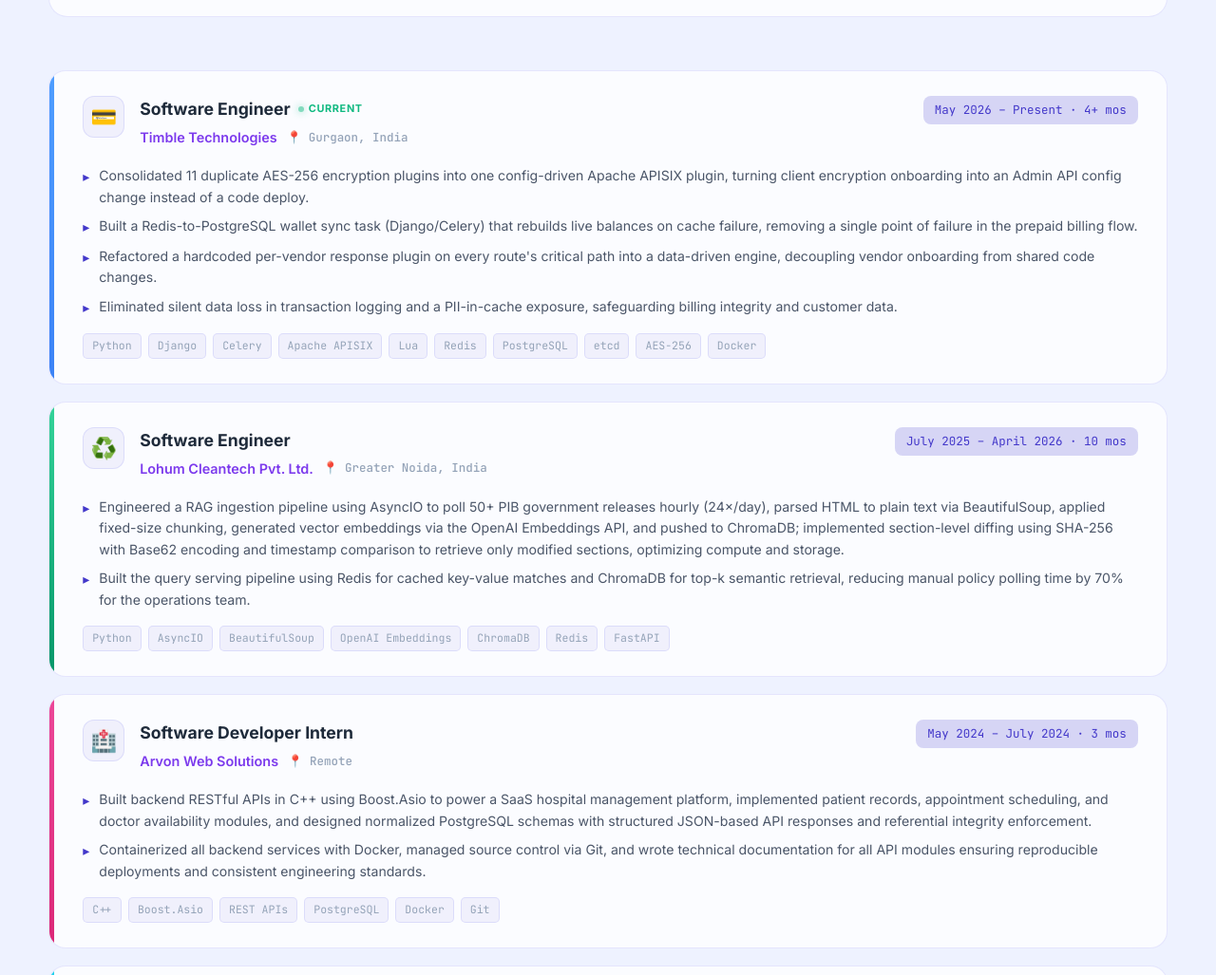
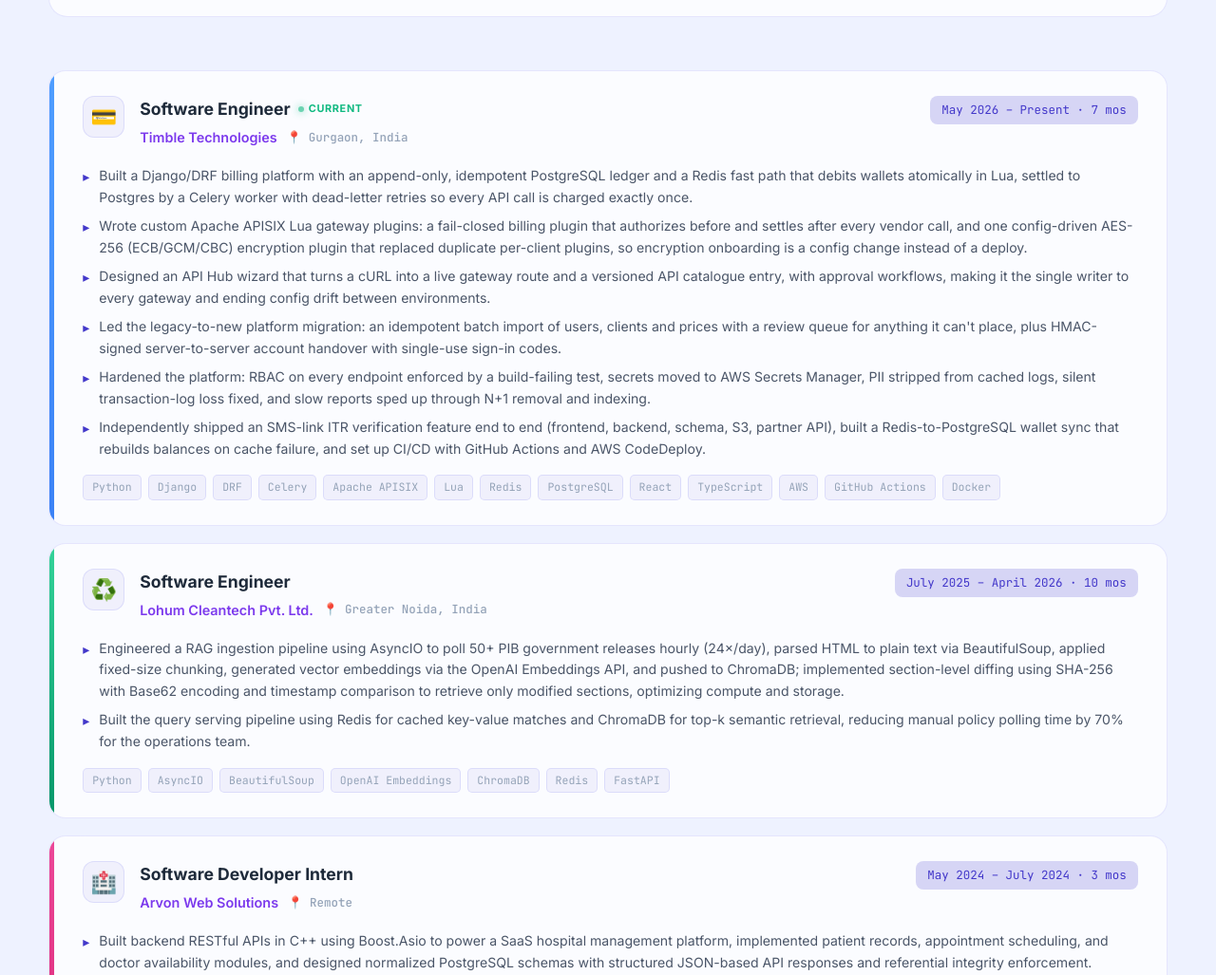
Before and after one commit to nandani2203/Personal_Portfolio, a plain HTML site: page experience.html in a window 1280 px wide. Shown: the part 463-1490 px from the top of the page at 95% size. Drawn offline with nearby package versions, Linux system fonts and the light colour scheme.

Commit message:
Update Timble experience with current work

```diff
--- a/experience.html
+++ b/experience.html
@@ -77,24 +77,29 @@
               <div class="exp-card-role">Software Engineer<span class="timeline-current-badge">Current</span></div>
               <div class="exp-card-company">Timble Technologies<span class="exp-card-location">📍 Gurgaon, India</span></div>
             </div>
-            <div class="exp-card-date">May 2026 – Present · 4+ mos</div>
+            <div class="exp-card-date">May 2026 – Present · 7 mos</div>
           </div>
           <ul class="timeline-points">
-            <li>Consolidated 11 duplicate AES-256 encryption plugins into one config-driven Apache APISIX plugin, turning client encryption onboarding into an Admin API config change instead of a code deploy.</li>
-            <li>Built a Redis-to-PostgreSQL wallet sync task (Django/Celery) that rebuilds live balances on cache failure, removing a single point of failure in the prepaid billing flow.</li>
-            <li>Refactored a hardcoded per-vendor response plugin on every route's critical path into a data-driven engine, decoupling vendor onboarding from shared code changes.</li>
-            <li>Eliminated silent data loss in transaction logging and a PII-in-cache exposure, safeguarding billing integrity and customer data.</li>
+            <li>Built a Django/DRF billing platform with an append-only, idempotent PostgreSQL ledger and a Redis fast path that debits wallets atomically in Lua, settled to Postgres by a Celery worker with dead-letter retries so every API call is charged exactly once.</li>
+            <li>Wrote custom Apache APISIX Lua gateway plugins: a fail-closed billing plugin that authorizes before and settles after every vendor call, and one config-driven AES-256 (ECB/GCM/CBC) encryption plugin that replaced duplicate per-client plugins, so encryption onboarding is a config change instead of a deploy.</li>
+            <li>Designed an API Hub wizard that turns a cURL into a live gateway route and a versioned API catalogue entry, with approval workflows, making it the single writer to every gateway and ending config drift between environments.</li>
+            <li>Led the legacy-to-new platform migration: an idempotent batch import of users, clients and prices with a review queue for anything it can't place, plus HMAC-signed server-to-server account handover with single-use sign-in codes.</li>
+            <li>Hardened the platform: RBAC on every endpoint enforced by a build-failing test, secrets moved to AWS Secrets Manager, PII stripped from cached logs, silent transaction-log loss fixed, and slow reports sped up through N+1 removal and indexing.</li>
+            <li>Independently shipped an SMS-link ITR verification feature end to end (frontend, backend, schema, S3, partner API), built a Redis-to-PostgreSQL wallet sync that rebuilds balances on cache failure, and set up CI/CD with GitHub Actions and AWS CodeDeploy.</li>
           </ul>
           <div class="tech-stack-badges">
             <span class="tech-badge">Python</span>
             <span class="tech-badge">Django</span>
+            <span class="tech-badge">DRF</span>
             <span class="tech-badge">Celery</span>
             <span class="tech-badge">Apache APISIX</span>
             <span class="tech-badge">Lua</span>
             <span class="tech-badge">Redis</span>
             <span class="tech-badge">PostgreSQL</span>
-            <span class="tech-badge">etcd</span>
-            <span class="tech-badge">AES-256</span>
+            <span class="tech-badge">React</span>
+            <span class="tech-badge">TypeScript</span>
+            <span class="tech-badge">AWS</span>
+            <span class="tech-badge">GitHub Actions</span>
             <span class="tech-badge">Docker</span>
           </div>
         </div>
```
